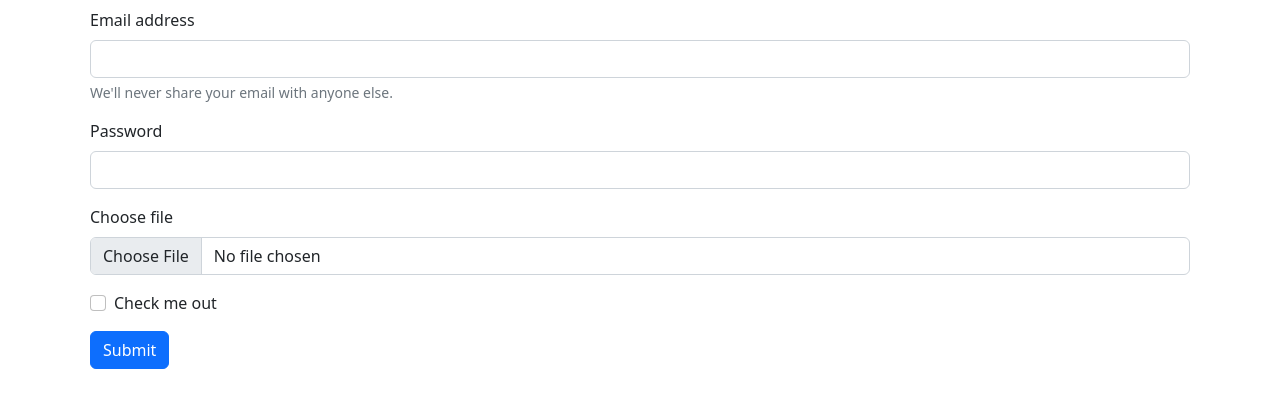
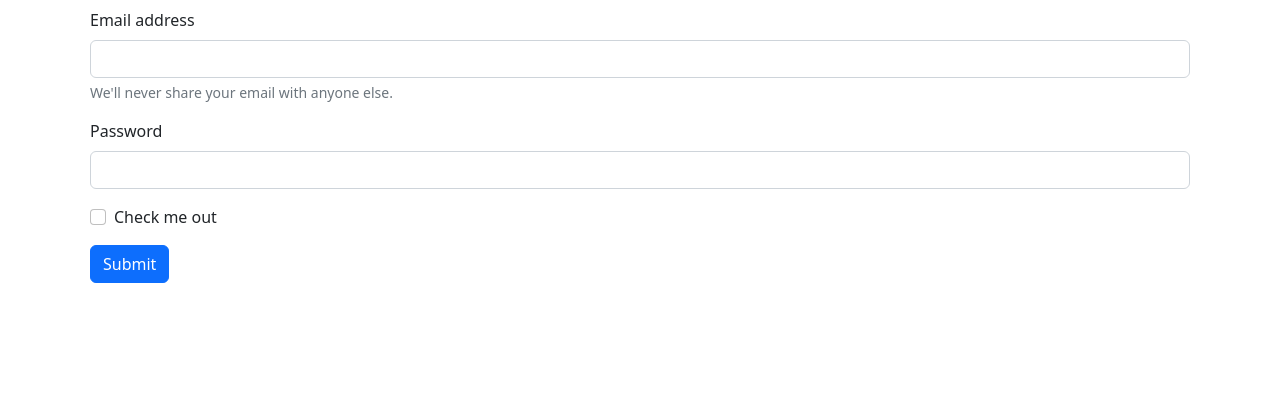
Before and after one commit to webbuildershopiana/nataraj23081404, a plain HTML site: page index.html in a window 1280 px wide. Drawn offline with nearby package versions, Linux system fonts and the light colour scheme.

Commit message:
67849198-2963-4a73-bd7c-81967a1a56a6

```diff
--- a/index.html
+++ b/index.html
@@ -87,9 +87,6 @@
       <div class="mb-3">
        <label for="exampleInputPassword1" class="form-label" id="ilij6">Password</label><input type="password" required id="exampleInputPassword1-2" name="exampleInputPassword1" class="form-control">
       </div>
-      <div class="mb-3">
-       <label for="formFile" class="form-label" id="i89vu">Choose file</label><input type="file" required id="formFile" name="formFile" class="form-control">
-      </div>
       <div class="mb-3 form-check">
        <input type="checkbox" id="exampleCheck1-2" class="form-check-input"><label for="exampleCheck1" class="form-check-label">Check me out</label>
       </div><button type="submit" class="btn btn-primary">Submit</button>
```
